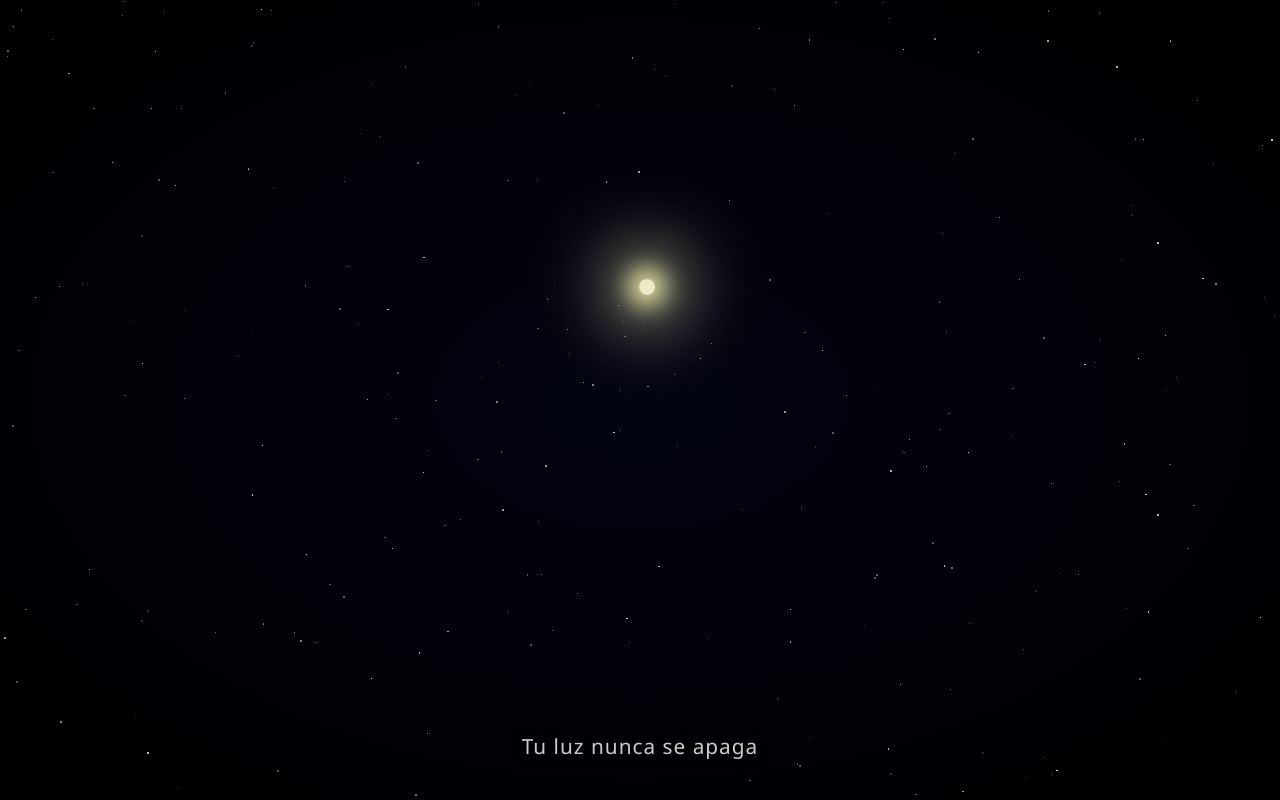
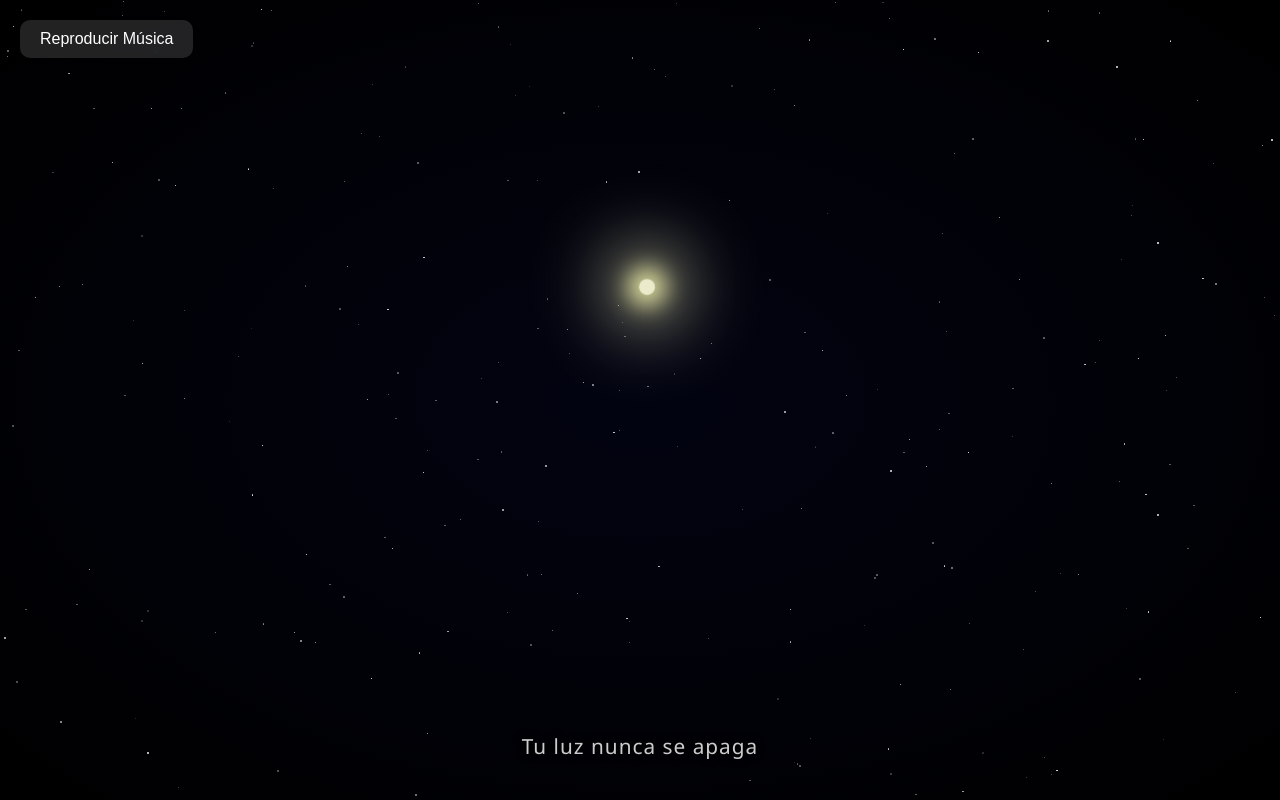
Before and after one commit to AstreTzy/Hermanito, a plain HTML site: page index.html in a window 1280 px wide. Drawn offline with Linux system fonts and the light colour scheme.

Commit message:
Update index.html

```diff
--- a/index.html
+++ b/index.html
@@ -27,7 +27,6 @@
       50% { opacity: 0.9; }
     }
 
-    /* Estrella especial */
     .estrella-especial {
       width: 14px;
       height: 14px;
@@ -56,15 +55,41 @@
       letter-spacing: 1px;
       text-shadow: 0 0 8px #000;
     }
+
+    .boton-musica {
+      position: absolute;
+      top: 20px;
+      left: 20px;
+      z-index: 100;
+      background: #ffffff22;
+      border: none;
+      padding: 10px 20px;
+      color: white;
+      font-size: 1em;
+      border-radius: 10px;
+      cursor: pointer;
+      backdrop-filter: blur(5px);
+    }
+
+    .boton-musica:hover {
+      background: #ffffff44;
+    }
   </style>
 </head>
 <body>
   <div class="mensaje">Tu luz nunca se apaga</div>
 
+  <button class="boton-musica" onclick="document.getElementById('musica').play()">Reproducir Música</button>
+
+  <!-- Audio personalizado -->
+  <audio id="musica" loop>
+    <source src="ssstik.io_@cwallerstedt_1748217081988 (1) (online-audio-converter.com) (1).mp3" type="audio/mpeg">
+    Tu navegador no soporta audio HTML5.
+  </audio>
+
   <script>
     const totalEstrellas = 250;
 
-    // Estrellas normales
     for (let i = 0; i < totalEstrellas; i++) {
       const estrella = document.createElement('div');
       estrella.className = 'estrella';
@@ -77,7 +102,6 @@
       document.body.appendChild(estrella);
     }
 
-    // Estrella especial
     const especial = document.createElement('div');
     especial.className = 'estrella estrella-especial';
     especial.style.top = '35%';
```
